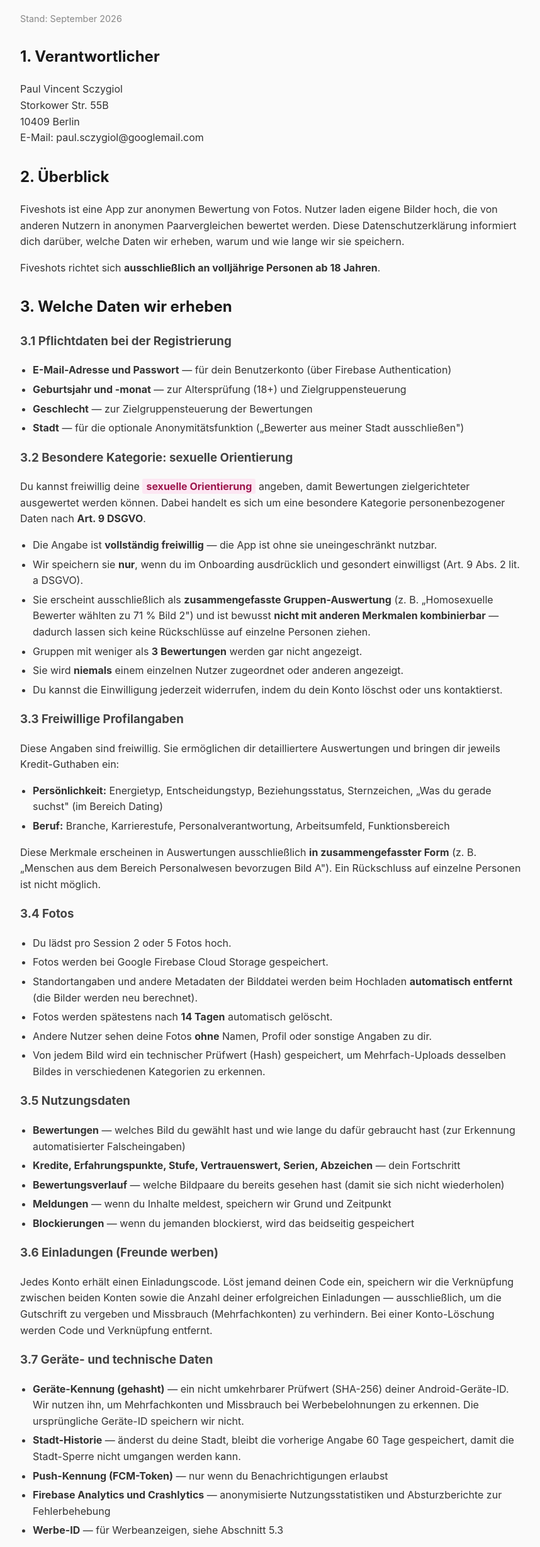
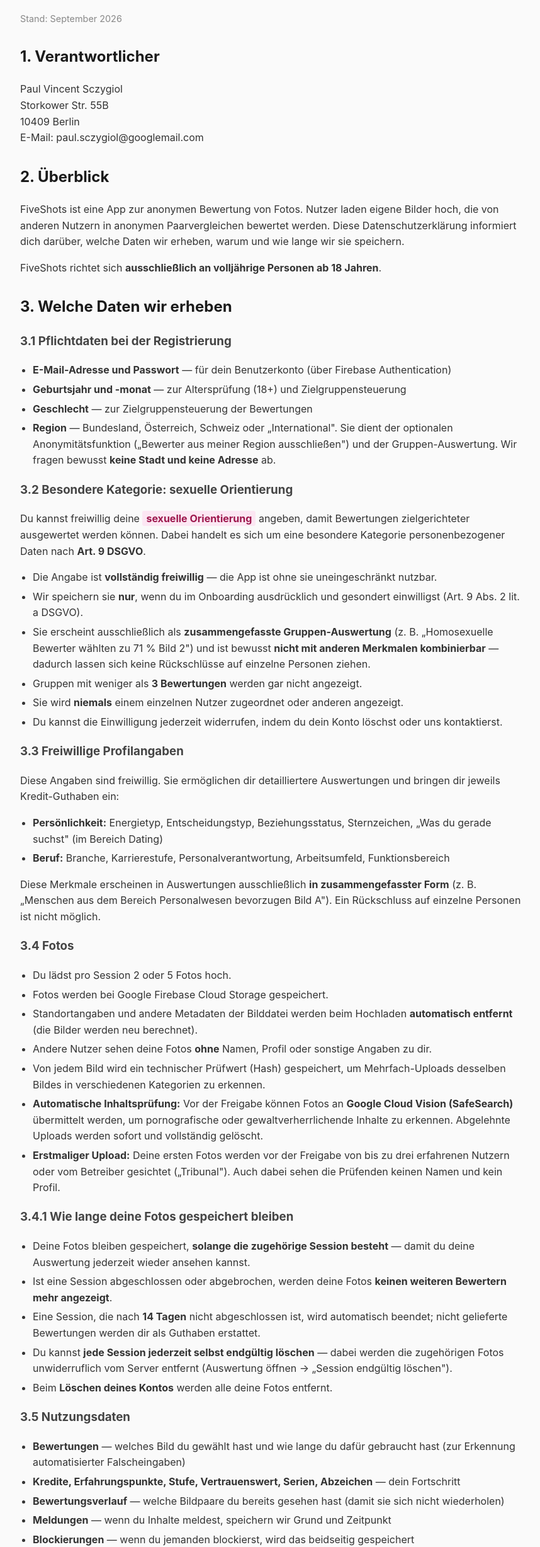
Before and after one commit to Sczygiol-Collab/fiveshots-legal, a plain HTML site: page datenschutz.html in a window 1280 px wide. Shown: the part 108-2564 px from the top of the page at 63% size, without its empty margins (208-1066 px from the left). Drawn offline with Linux system fonts and the light colour scheme.

Commit message:
Datenschutz aktualisiert: Foto-Speicherdauer, Region statt Stadt, Cloud Vision, Tribunal

```diff
--- a/datenschutz.html
+++ b/datenschutz.html
@@ -3,7 +3,7 @@
 <head>
     <meta charset="UTF-8">
     <meta name="viewport" content="width=device-width, initial-scale=1.0">
-    <title>Datenschutzerklärung — Fiveshots</title>
+    <title>Datenschutzerklärung — FiveShots</title>
     <style>
         body { font-family: -apple-system, BlinkMacSystemFont, 'Segoe UI', Roboto, sans-serif; max-width: 800px; margin: 0 auto; padding: 20px; line-height: 1.6; color: #333; background: #fafafa; }
         h1 { color: #1a1a1a; border-bottom: 2px solid #BE185D; padding-bottom: 10px; }
@@ -32,8 +32,8 @@
 </p>
 
 <h2>2. Überblick</h2>
-<p>Fiveshots ist eine App zur anonymen Bewertung von Fotos. Nutzer laden eigene Bilder hoch, die von anderen Nutzern in anonymen Paarvergleichen bewertet werden. Diese Datenschutzerklärung informiert dich darüber, welche Daten wir erheben, warum und wie lange wir sie speichern.</p>
-<p>Fiveshots richtet sich <strong>ausschließlich an volljährige Personen ab 18 Jahren</strong>.</p>
+<p>FiveShots ist eine App zur anonymen Bewertung von Fotos. Nutzer laden eigene Bilder hoch, die von anderen Nutzern in anonymen Paarvergleichen bewertet werden. Diese Datenschutzerklärung informiert dich darüber, welche Daten wir erheben, warum und wie lange wir sie speichern.</p>
+<p>FiveShots richtet sich <strong>ausschließlich an volljährige Personen ab 18 Jahren</strong>.</p>
 
 <h2>3. Welche Daten wir erheben</h2>
 
@@ -42,7 +42,9 @@
     <li><strong>E-Mail-Adresse und Passwort</strong> — für dein Benutzerkonto (über Firebase Authentication)</li>
     <li><strong>Geburtsjahr und -monat</strong> — zur Altersprüfung (18+) und Zielgruppensteuerung</li>
     <li><strong>Geschlecht</strong> — zur Zielgruppensteuerung der Bewertungen</li>
-    <li><strong>Stadt</strong> — für die optionale Anonymitätsfunktion („Bewerter aus meiner Stadt ausschließen")</li>
+    <li><strong>Region</strong> — Bundesland, Österreich, Schweiz oder „International". Sie dient der
+        optionalen Anonymitätsfunktion („Bewerter aus meiner Region ausschließen") und der
+        Gruppen-Auswertung. Wir fragen bewusst <strong>keine Stadt und keine Adresse</strong> ab.</li>
 </ul>
 
 <h3>3.2 Besondere Kategorie: sexuelle Orientierung</h3>
@@ -83,10 +85,30 @@
     <li>Fotos werden bei Google Firebase Cloud Storage gespeichert.</li>
     <li>Standortangaben und andere Metadaten der Bilddatei werden beim Hochladen
         <strong>automatisch entfernt</strong> (die Bilder werden neu berechnet).</li>
-    <li>Fotos werden spätestens nach <strong>14 Tagen</strong> automatisch gelöscht.</li>
     <li>Andere Nutzer sehen deine Fotos <strong>ohne</strong> Namen, Profil oder sonstige Angaben zu dir.</li>
     <li>Von jedem Bild wird ein technischer Prüfwert (Hash) gespeichert, um Mehrfach-Uploads
         desselben Bildes in verschiedenen Kategorien zu erkennen.</li>
+    <li><strong>Automatische Inhaltsprüfung:</strong> Vor der Freigabe können Fotos an
+        <strong>Google Cloud Vision (SafeSearch)</strong> übermittelt werden, um pornografische oder
+        gewaltverherrlichende Inhalte zu erkennen. Abgelehnte Uploads werden sofort und vollständig
+        gelöscht.</li>
+    <li><strong>Erstmaliger Upload:</strong> Deine ersten Fotos werden vor der Freigabe von bis zu drei
+        erfahrenen Nutzern oder vom Betreiber gesichtet („Tribunal"). Auch dabei sehen die Prüfenden
+        keinen Namen und kein Profil.</li>
+</ul>
+
+<h3>3.4.1 Wie lange deine Fotos gespeichert bleiben</h3>
+<ul>
+    <li>Deine Fotos bleiben gespeichert, <strong>solange die zugehörige Session besteht</strong> — damit
+        du deine Auswertung jederzeit wieder ansehen kannst.</li>
+    <li>Ist eine Session abgeschlossen oder abgebrochen, werden deine Fotos <strong>keinen weiteren
+        Bewertern mehr angezeigt</strong>.</li>
+    <li>Eine Session, die nach <strong>14 Tagen</strong> nicht abgeschlossen ist, wird automatisch
+        beendet; nicht gelieferte Bewertungen werden dir als Guthaben erstattet.</li>
+    <li>Du kannst <strong>jede Session jederzeit selbst endgültig löschen</strong> — dabei werden die
+        zugehörigen Fotos unwiderruflich vom Server entfernt
+        (Auswertung öffnen → „Session endgültig löschen").</li>
+    <li>Beim <strong>Löschen deines Kontos</strong> werden alle deine Fotos entfernt.</li>
 </ul>
 
 <h3>3.5 Nutzungsdaten</h3>
@@ -112,8 +134,9 @@
     <li><strong>Geräte-Kennung (gehasht)</strong> — ein nicht umkehrbarer Prüfwert (SHA-256) deiner
         Android-Geräte-ID. Wir nutzen ihn, um Mehrfachkonten und Missbrauch bei Werbebelohnungen zu
         erkennen. Die ursprüngliche Geräte-ID speichern wir nicht.</li>
-    <li><strong>Stadt-Historie</strong> — änderst du deine Stadt, bleibt die vorherige Angabe 60 Tage
-        gespeichert, damit die Stadt-Sperre nicht umgangen werden kann.</li>
+    <li><strong>Regions-Historie</strong> — änderst du deine Region, bleibt die vorherige Angabe 60 Tage
+        gespeichert, damit die Regions-Sperre nicht umgangen werden kann. Ein Wechsel ist höchstens
+        alle 15 Tage möglich.</li>
     <li><strong>Push-Kennung (FCM-Token)</strong> — nur wenn du Benachrichtigungen erlaubst</li>
     <li><strong>Firebase Analytics und Crashlytics</strong> — anonymisierte Nutzungsstatistiken und
         Absturzberichte zur Fehlerbehebung</li>
@@ -133,10 +156,13 @@
 
 <h2>5. Drittanbieter</h2>
 
-<h3>5.1 Firebase (Google Ireland Limited / Google LLC)</h3>
+<h3>5.1 Firebase und Google Cloud (Google Ireland Limited / Google LLC)</h3>
 <p>Wir nutzen Firebase für Anmeldung, Datenbank, Dateispeicher, Serverfunktionen, Benachrichtigungen,
-   Analytics und Absturzberichte. Eine Verarbeitung in den USA ist möglich; es gelten die
-   EU-Standardvertragsklauseln.<br>
+   Analytics und Absturzberichte sowie Google Cloud Vision für die automatische Inhaltsprüfung
+   hochgeladener Fotos. Unsere Serverfunktionen laufen in einem Rechenzentrum in den
+   <strong>Vereinigten Staaten</strong>; eine Verarbeitung dort findet also regelmäßig statt. Es gelten
+   die EU-Standardvertragsklauseln; Google ist zudem nach dem EU-US Data Privacy Framework
+   zertifiziert.<br>
    <a href="https://firebase.google.com/support/privacy">Datenschutz bei Firebase</a></p>
 
 <h3>5.2 RevenueCat</h3>
@@ -153,10 +179,11 @@
 <h2>6. Speicherdauer</h2>
 <table>
     <tr><th>Daten</th><th>Aufbewahrung</th></tr>
-    <tr><td>Fotos</td><td>maximal 14 Tage, dann automatische Löschung</td></tr>
+    <tr><td>Fotos</td><td>solange die Session besteht; jederzeit selbst löschbar, spätestens bei Konto-Löschung</td></tr>
+    <tr><td>Unfertige Session</td><td>wird nach 14 Tagen automatisch beendet (mit Guthaben-Erstattung)</td></tr>
     <tr><td>Verdiente Kredite</td><td>Verfall nach 45 Tagen</td></tr>
     <tr><td>Bewertungsverlauf</td><td>30 Tage</td></tr>
-    <tr><td>Vorherige Stadt</td><td>60 Tage</td></tr>
+    <tr><td>Vorherige Region</td><td>60 Tage</td></tr>
     <tr><td>Konto- und Profildaten</td><td>bis zur Löschung deines Kontos</td></tr>
     <tr><td>Kaufbelege</td><td>nach gesetzlichen Aufbewahrungsfristen</td></tr>
 </table>
@@ -180,12 +207,12 @@
     <li>Serverseitige Zugriffsregeln — Nutzer können nur ihre eigenen Daten lesen</li>
     <li>Gehashte Geräte-Kennungen (SHA-256)</li>
     <li>Entfernen von Bild-Metadaten beim Hochladen</li>
-    <li>Schutz vor Bildschirmaufnahmen innerhalb der App</li>
-    <li>Automatische Löschung nach den oben genannten Fristen</li>
+    <li>Schutz vor Bildschirmaufnahmen innerhalb der App (Android)</li>
+    <li>Automatische Löschung nach den in Abschnitt 6 genannten Fristen</li>
 </ul>
 
 <h2>9. Minderjährige</h2>
-<p>Fiveshots richtet sich ausschließlich an Personen ab 18 Jahren. Das Alter wird bei der Registrierung
+<p>FiveShots richtet sich ausschließlich an Personen ab 18 Jahren. Das Alter wird bei der Registrierung
    abgefragt und zusätzlich serverseitig geprüft. Wir erheben wissentlich keine Daten von Personen unter
    18 Jahren; entsprechende Konten werden gelöscht.</p>
 
```
